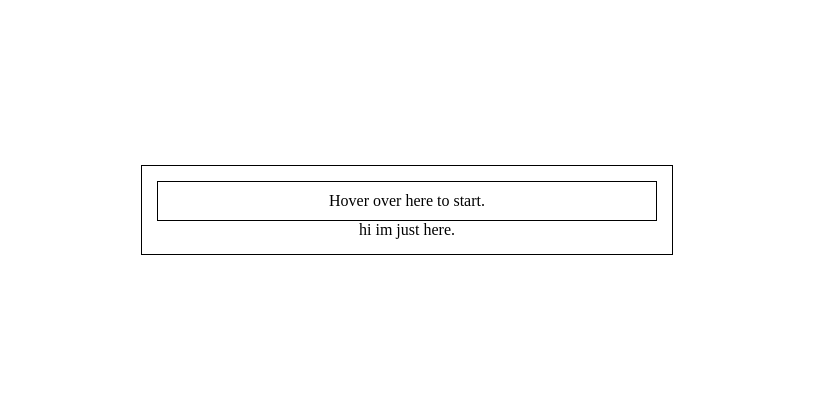
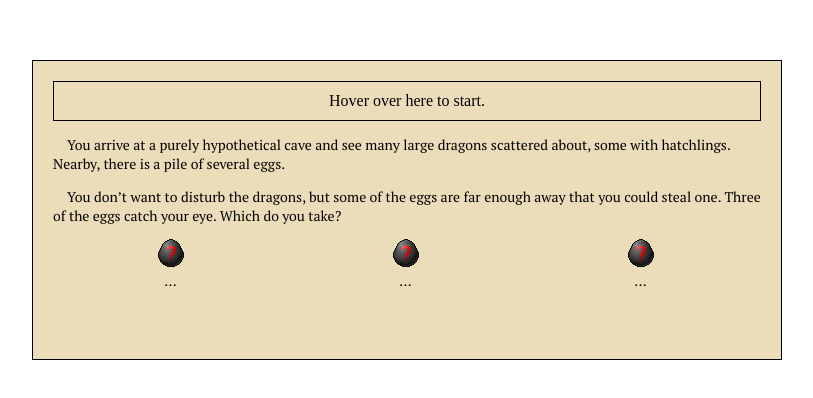
Before and after one commit to endulum/dc-click-sim, a React (Vite) app: page / in a window 1280 px wide. Shown: the part 190-588 px from the top of the page, without its empty margins (233-1046 px from the left). Built offline with nearby package versions, Linux system fonts and the light colour scheme.

Commit message:
fake egg generation, basic functionality complete

```diff
--- a/src/App.css
+++ b/src/App.css
@@ -1,3 +1,8 @@
+@font-face {
+  font-family: 'PT Serif';
+  src: url(./assets/PTSerif-Regular.ttf);
+}
+
 * {
   padding: 0;
   margin: 0;
@@ -20,11 +25,14 @@ html, body, #root {
   border: 1px solid black;
   padding: 15px;
   text-align: center;
+  background-color: #ecddba;
+  width: 750px;
+  padding: 20px;
 }
 
 .readybar {
   border: 1px solid black;
-  width: 500px;
+  width: 100%;
   padding: 10px;
 }
 
@@ -32,3 +40,32 @@ html, body, #root {
   border: 1px solid black;
   padding: 10px;
 }
+
+.sim {
+  font-size: 14px;
+  font-family: "PT Serif", "Times New Roman", "Times", serif;
+}
+
+.sim p {
+  margin: 8px 0;
+  text-indent: 1em;
+  text-align: left;
+  display: block;
+  margin-block-start: 1em;
+  margin-block-end: 1em;
+  margin-inline-start: 0px;
+  margin-inline-end: 0px;
+}
+
+.sim-eggs {
+  display: grid;
+  grid-template-columns: repeat(3, 235px);
+  min-height: 100px;
+}
+
+.target-egg {
+  appearance: none;
+  border: none;
+  background: transparent;
+  cursor: pointer;
+}
--- a/src/components/CatchMessage.jsx
+++ b/src/components/CatchMessage.jsx
@@ -1,14 +1,18 @@
-export default function CatchMessage({ time }) {
+export default function CatchMessage({ time, caughtBreed }) {
   return (
     <div className="catch-message">
       <p>
-        You caught the egg in
+        You caught the
         {' '}
-        <b>{time.toFixed(2)}</b>
+        <b>{caughtBreed}</b>
+        {' '}
+        egg in
+        {' '}
+        <b>{time.toFixed(3)}</b>
         {' '}
         seconds!
       </p>
-      <p>Can you do better?</p>
+      <small>Can you do better? Hover over the top bar try again.</small>
     </div>
   );
 }
--- a/src/components/EggData.js
+++ b/src/components/EggData.js
@@ -157,7 +157,6 @@ const randomCommonDescriptions = [
   'This egg is dark with light speckles...or maybe it\'s light with dark speckles?',
   'This opalescent egg shimmers in the moonlight.',
   'This egg can\'t seem to make up its mind what color it is.',
-  'This scaled egg is surrounded by the others.',
   'This shiny egg gives you a headache when you get close.',
   'This egg has spots that glow brightly when touched.',
   'This egg glitters oddly in the light.',
@@ -213,7 +212,7 @@ const rareDescriptions = [
     description: 'This egg gives off a beautiful glow.',
   }, {
     breed: 'Gold',
-    description: 'This egg is very reflectve, almost metallic-looking.',
+    description: 'This egg is very reflective, almost metallic-looking.',
   }, {
     breed: 'Staterae',
     description: 'Mana flows like a current through this glassy egg.',
--- a/src/components/Eggs.jsx
+++ b/src/components/Eggs.jsx
@@ -1,5 +1,44 @@
-export default function Eggs({ isSimRunning, stopSim }) {
+import MysteryEgg from '../assets/mystery-egg.gif';
+
+export default function Eggs({
+  isSimRunning, stopSim, eggDescriptions, setCaughtBreed,
+}) {
   return (
-    <p>hi im just here.</p>
+    <div className="sim">
+      <p>
+        You arrive at a purely hypothetical cave and see many large dragons scattered about,
+        some with hatchlings. Nearby, there is a pile of several eggs.
+      </p>
+      <p>
+        You don’t want to disturb the dragons, but some of the eggs are far enough away
+        that you could steal one. Three of the eggs catch your eye. Which do you take?
+      </p>
+      <div className="sim-eggs">
+        { eggDescriptions.map((egg) => (
+          <div className="sim-egg">
+            { isSimRunning && egg.breed !== 'Common' ? (
+              <button
+                type="button"
+                className="target-egg"
+                onClick={() => {
+                  stopSim();
+                  setCaughtBreed(egg.breed);
+                }}
+              >
+                <img src={MysteryEgg} alt="A mystery egg." />
+              </button>
+            ) : (
+              <img src={MysteryEgg} alt="A mystery egg." />
+            )}
+            <br />
+            {isSimRunning ? (
+              <span>{egg.description}</span>
+            ) : (
+              <span>...</span>
+            )}
+          </div>
+        ))}
+      </div>
+    </div>
   );
 }
--- a/src/components/ReadyBar.jsx
+++ b/src/components/ReadyBar.jsx
@@ -1,6 +1,6 @@
 import { useEffect, useState } from 'react';
 
-export default function ReadyBar({ isSimRunning, startSim }) {
+export default function ReadyBar({ isSimRunning, startSim, breedToCatch }) {
   const [isCounting, setIsCounting] = useState(false);
   const [count, setCount] = useState(0);
 
@@ -52,7 +52,13 @@ export default function ReadyBar({ isSimRunning, startSim }) {
         </p>
       ) }
       { !isCounting && count === 3 && (
-        <p>Catch the egg!</p>
+        <p>
+          Catch the
+          {' '}
+          <b>{breedToCatch}</b>
+          {' '}
+          egg!
+        </p>
       )}
     </div>
   );
--- a/src/components/Wrapper.jsx
+++ b/src/components/Wrapper.jsx
@@ -3,11 +3,16 @@ import { useEffect, useState } from 'react';
 import ReadyBar from './ReadyBar';
 import Eggs from './Eggs';
 import CatchMessage from './CatchMessage';
+import getDescriptions from './EggData';
 
 export default function Wrapper() {
   const [isSimRunning, setIsSimRunning] = useState(false);
   const [isEggCaught, setIsEggCaught] = useState(false);
   const [eggCatchTime, setEggCatchTime] = useState(null);
+  const [caughtBreed, setCaughtBreed] = useState(null);
+
+  const descriptions = getDescriptions();
+  const breedToCatch = descriptions.find((description) => description.breed !== 'Common').breed;
 
   let startTime = null;
 
@@ -34,6 +39,7 @@ export default function Wrapper() {
       <ReadyBar
         isSimRunning={isSimRunning}
         startSim={() => setIsSimRunning(true)}
+        breedToCatch={breedToCatch}
       />
       {/* { isSimRunning && (
         <p>
@@ -42,10 +48,13 @@ export default function Wrapper() {
       )} */}
       <Eggs
         isSimRunning={isSimRunning}
-        stopSim={() => setIsSimRunning(false)}
+        stopSim={() => getTime()}
+        catchEgg={() => setIsEggCaught(true)}
+        setCaughtBreed={setCaughtBreed}
+        eggDescriptions={descriptions}
       />
       { isEggCaught && (
-        <CatchMessage time={eggCatchTime} />
+        <CatchMessage time={eggCatchTime} caughtBreed={caughtBreed} />
       )}
     </div>
   );
```
Also changed, not shown: src/assets/PTSerif-Regular.ttf (added), src/assets/mystery-egg.gif (added).
